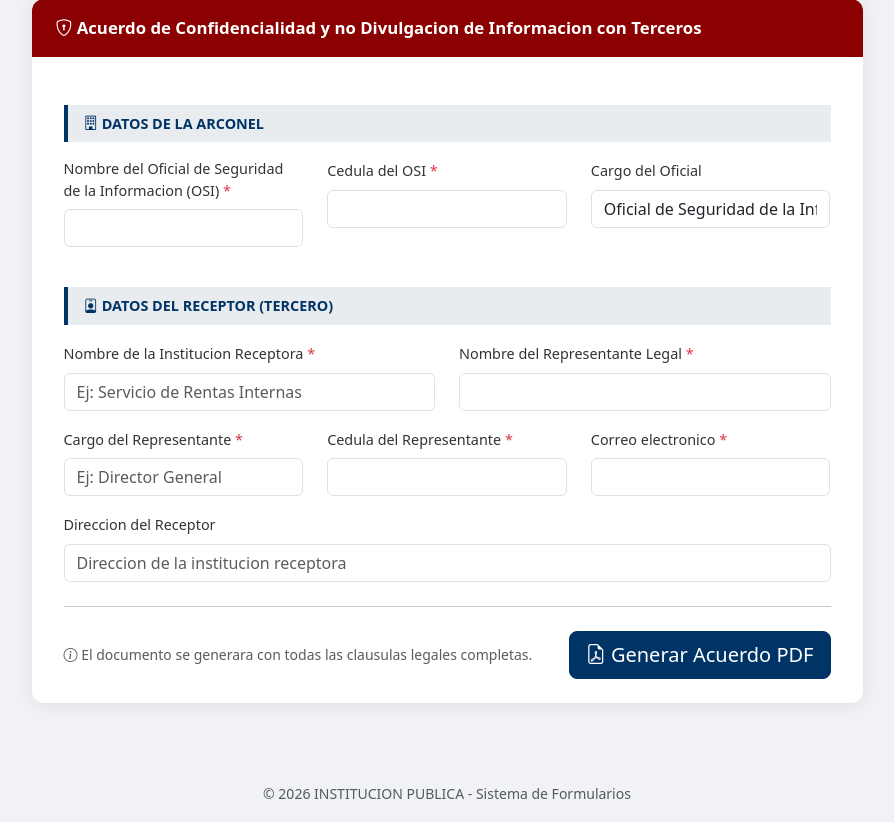
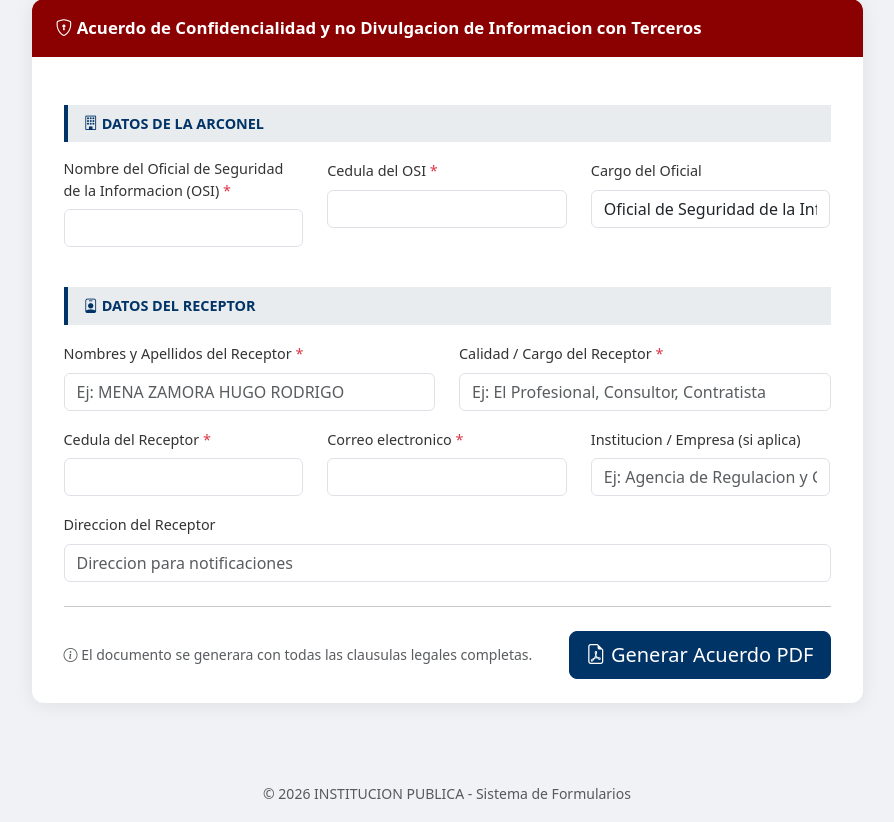
Before and after one commit to ncuenca84/formularios, a PHP site: page /forms/form1.php in a window 1280 px wide. Shown: the part 114-936 px from the top of the page, without its empty margins (193-1087 px from the left). Run offline with PHP 8.4, Linux system fonts and the light colour scheme; data comes from the database, SQL or seed files in the repository.

Commit message:
fix: corregir formulario 1 segun documento real firmado
El acuerdo de confidencialidad lo firman el OSI y el receptor
directamente (no un representante legal de una institucion).

Campos corregidos:
- Nombre del Receptor (persona que firma)
- Calidad/Cargo del Receptor (Ej: El Profesional, Consultor)
- Cedula del Receptor
- Institucion/Empresa (opcional, si aplica)

Texto del acuerdo actualizado para coincidir con el PDF firmado real.
Firmas simplificadas: POR EL RECEPTOR / POR LA ARCONEL.

https://claude.ai/code/session_011NczRJK8wdJmAZTVbdKkp6

```diff
--- a/forms/form1.php
+++ b/forms/form1.php
@@ -38,34 +38,34 @@ renderHeader($config, $titulo);
                             </div>
                         </div>
 
-                        <div class="section-title"><i class="bi bi-person-badge"></i> DATOS DEL RECEPTOR (TERCERO)</div>
+                        <div class="section-title"><i class="bi bi-person-badge"></i> DATOS DEL RECEPTOR</div>
                         <div class="row">
                             <div class="col-md-6 mb-3">
-                                <label class="form-label">Nombre de la Institucion Receptora <span class="text-danger">*</span></label>
-                                <input type="text" name="institucion_receptor" class="form-control" placeholder="Ej: Servicio de Rentas Internas" required>
+                                <label class="form-label">Nombres y Apellidos del Receptor <span class="text-danger">*</span></label>
+                                <input type="text" name="nombre_receptor" class="form-control" placeholder="Ej: MENA ZAMORA HUGO RODRIGO" required>
                             </div>
                             <div class="col-md-6 mb-3">
-                                <label class="form-label">Nombre del Representante Legal <span class="text-danger">*</span></label>
-                                <input type="text" name="representante_legal" class="form-control" required>
+                                <label class="form-label">Calidad / Cargo del Receptor <span class="text-danger">*</span></label>
+                                <input type="text" name="calidad_receptor" class="form-control" placeholder="Ej: El Profesional, Consultor, Contratista" required>
                             </div>
                         </div>
                         <div class="row">
                             <div class="col-md-4 mb-3">
-                                <label class="form-label">Cargo del Representante <span class="text-danger">*</span></label>
-                                <input type="text" name="cargo_representante" class="form-control" placeholder="Ej: Director General" required>
-                            </div>
-                            <div class="col-md-4 mb-3">
-                                <label class="form-label">Cedula del Representante <span class="text-danger">*</span></label>
-                                <input type="text" name="cedula_representante" class="form-control" data-solo-numeros maxlength="13" required>
+                                <label class="form-label">Cedula del Receptor <span class="text-danger">*</span></label>
+                                <input type="text" name="cedula_receptor" class="form-control" data-solo-numeros maxlength="13" required>
                             </div>
                             <div class="col-md-4 mb-3">
                                 <label class="form-label">Correo electronico <span class="text-danger">*</span></label>
                                 <input type="email" name="correo" class="form-control" required>
                             </div>
+                            <div class="col-md-4 mb-3">
+                                <label class="form-label">Institucion / Empresa (si aplica)</label>
+                                <input type="text" name="institucion_receptor" class="form-control" placeholder="Ej: Agencia de Regulacion y Control de Electricidad">
+                            </div>
                         </div>
                         <div class="mb-3">
                             <label class="form-label">Direccion del Receptor</label>
-                            <input type="text" name="direccion_receptor" class="form-control" placeholder="Direccion de la institucion receptora">
+                            <input type="text" name="direccion_receptor" class="form-control" placeholder="Direccion para notificaciones">
                         </div>
 
                         <hr class="my-4">
```
Also changed, not shown: process.php (+6 -6 lines), templates/pdf_form1.php (+10 -14 lines).
